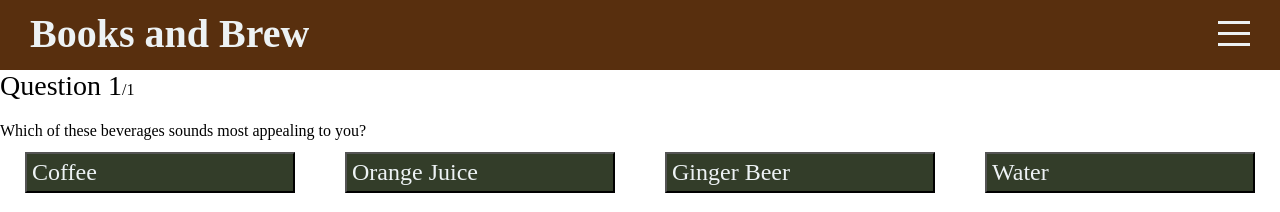
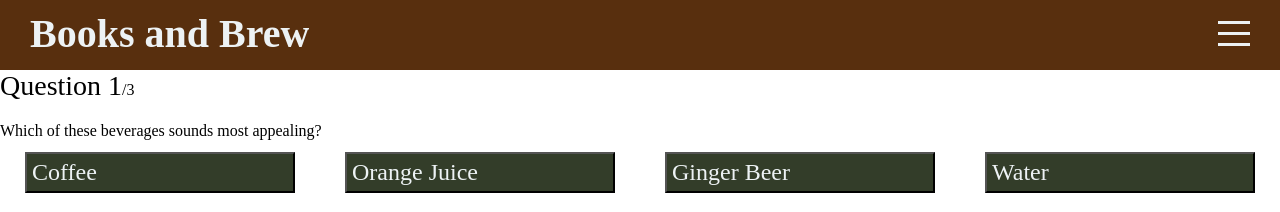
Before and after one commit to JacksonWhite4725/books-brew, a React (Create React App) app in the folder client/: page /quiz in a window 1280 px wide. Shown: the top 212 px of the page. Built offline with nearby package versions, Linux system fonts and the light colour scheme; a web font is replaced by a local one.

Commit message:
Added some sample questions, need to figure out scoring system to accurately predict beer style

```diff
--- a/client/src/pages/Quiz.js
+++ b/client/src/pages/Quiz.js
@@ -4,12 +4,30 @@ import { Link } from 'react-router-dom';
 const Quiz = () => {
     const questions = [
         {
-            questionText: 'Which of these beverages sounds most appealing to you?',
+            questionText: 'Which of these beverages sounds most appealing?',
             answerOptions: [
                 { answerText: 'Coffee' },
                 { answerText: 'Orange Juice' },
                 { answerText: 'Ginger Beer' },
                 { answerText: 'Water' }
+            ],
+        },
+        {
+            questionText: 'Which of the these foods sound most appealing?',
+            answerOptions: [
+                { answerText: 'Smoked Brisket' },
+                { answerText: 'Hand-Tossed Salad' },
+                { answerText: 'Grilled Salmon' },
+                { answerText: 'PB&J Sandwich' }
+            ],
+        },
+        {
+            questionText: 'Which of the following fruits sound most appealing?',
+            answerOptions: [
+                { answerText: 'Pumpkins' }, // Seasonal beer
+                { answerText: 'Cherries' }, // Sour pairing
+                { answerText: 'Oranges' }, // Mid SRM pairing
+                { answerText: 'Berries' } // Stout pairing
             ],
         },
     ];
@@ -62,29 +80,3 @@ const Quiz = () => {
 };
 
 export default Quiz;
-
-
-
-/*
-PSUEDOCODE QUIZ:
-
-First, we need variables to track when user's enter data in the quiz:
-- SRM (Light to dark) [1-40]: Numerical
-- IBU (Bitterness) [1-120]: Numerical
-- ABV (Alcohol content) [1-13]: Numerical
-- Sour: Boolean
-
-Next, we need a series of questions to determine user's interest in certain beers based on taste. I think it's important to categorize user's that are more knowledgable about beer and those that are relatively new.
-
-Question 1: How much beer experience would you say you've had? [Rephrase later]
-* None at all
-* A little bit
-* Quite a bit
-* A lot
-
-IF user answers "None" or "Little", send them down the beginner pipeline. Make results a little more broad to provide a box that's more diverse for exploration.
-
-IF user answers "Quite a bit" or "Lots", send them down the expert pipeline. Questions are more specific to various beers.
-
-Question 2 - Beginner Path:
-*/
```
